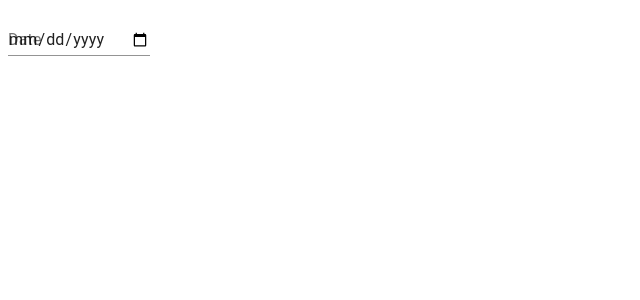
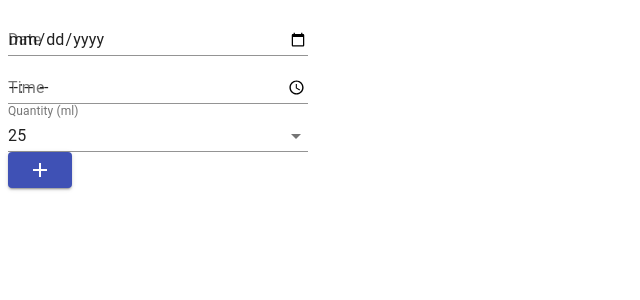
Before and after one commit to cra2ycoder/health-chart, a Next.js app: page /urine in a window 1280 px wide. Shown: the top 300 px of the page, without its empty margins (0-640 px from the left). Built offline with nearby package versions, Linux system fonts and the light colour scheme.

Commit message:
code shorting in page level

```diff
--- a/pages/index.js
+++ b/pages/index.js
@@ -1,4 +1,3 @@
-
 export default function IndexPage() {
-  return <div>dashboard</div>;
+  return <div>dashboard</div>
 }
--- a/pages/urine.js
+++ b/pages/urine.js
@@ -1,23 +1,10 @@
-
 import Box from '@material-ui/core/Box'
-import TextField from '@material-ui/core/TextField'
-import {formatNumber} from '../utils'
-
-
+import UrineForm from '../components/UrineForm'
 
 export default function UrinePage() {
-  const curDate = new Date()
-  const [day, month, year] = curDate.toLocaleDateString().split('/')
-  const today = `${year}-${month}-${day}`
-
-
-
-  return (<Box>
-    <form>
-      <TextField id="date"
-        label="Date"
-        type="date"
-        defaultValue={today}>
-    </TextField>
-  </form></Box>)
+  return (
+    <Box>
+      <UrineForm />
+    </Box>
+  )
 }
```
